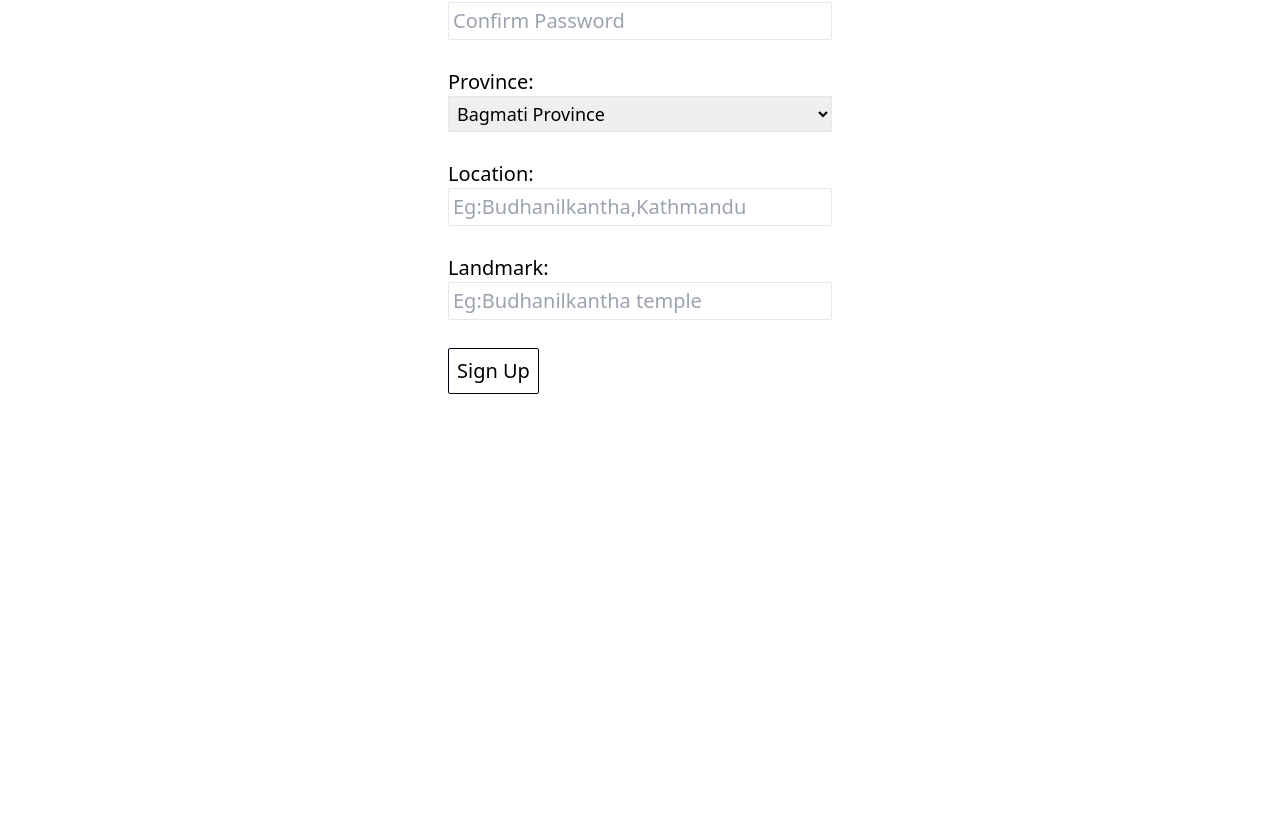
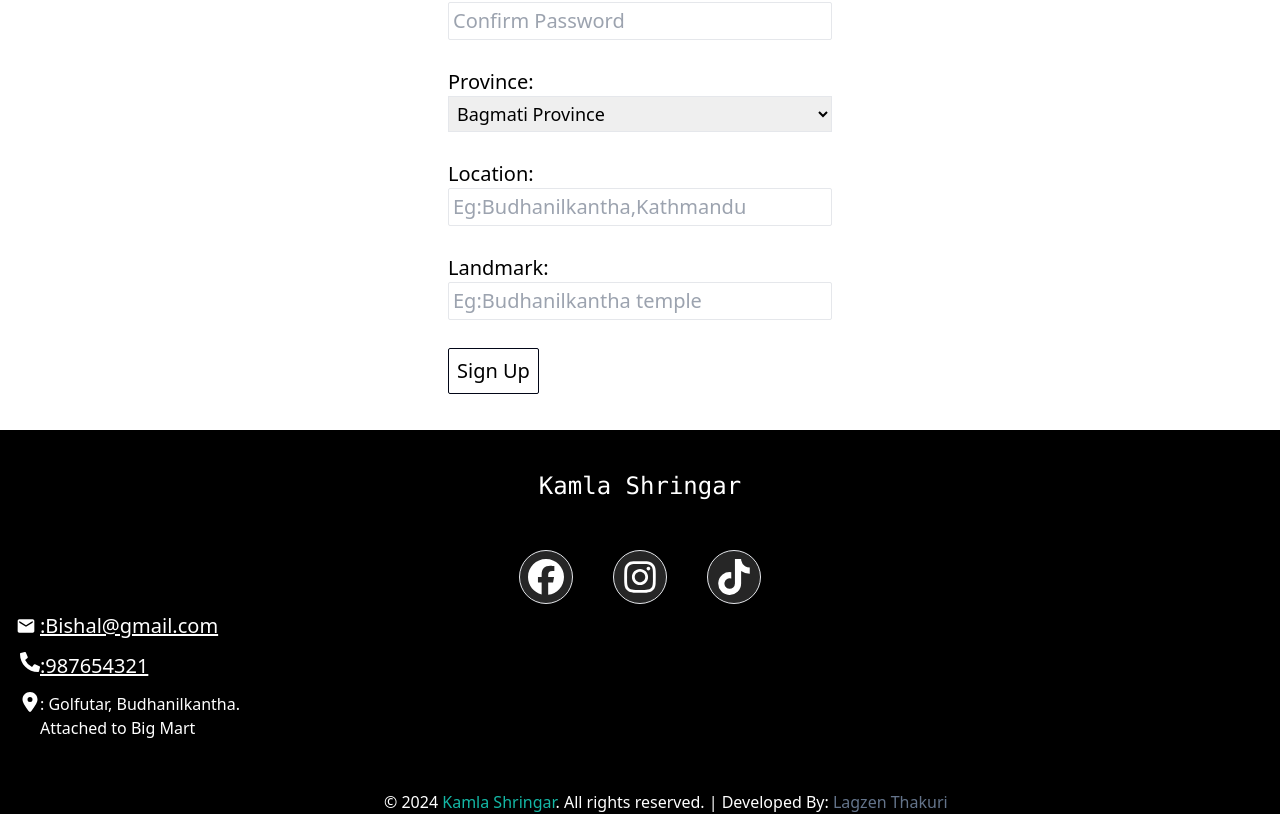
Before and after one commit to Luckyzen69/jewelleryStore, a React (Vite) app: page /signup in a window 1280 px wide. Shown: the part 544-1358 px from the top of the page. Before the commit the page ends 974 px from the top, so only its background shows below. Built offline with nearby package versions, Linux system fonts and the light colour scheme.

Commit message:
adding contact us

```diff
--- a/src/App.jsx
+++ b/src/App.jsx
@@ -3,6 +3,7 @@
 import Home from './components/home/home'
 import Login from './components/UserAuth/login'
 import SignUp from './components/UserAuth/SignUp'
+import ContactUs from './components/home/ContactUs'
 import './App.css'
 import { Route, Routes } from 'react-router-dom'
 function App() {
@@ -19,6 +20,7 @@
         </Routes>
 
       </div>
+      <ContactUs/>
     </>
   )
 }
--- /dev/null
+++ b/src/components/home/ContactUs.jsx
@@ -0,0 +1,29 @@
+import { FaFacebook,FaTiktok,FaInstagram } from "react-icons/fa6";
+import { MdEmail } from "react-icons/md";
+import { Link } from "react-router-dom";
+import { FaPhoneAlt } from "react-icons/fa";
+import { FaLocationDot } from "react-icons/fa6";
+
+
+export default function ContactUs(){
+    return(
+        <>
+        <div className="bg-black h-96 relative">
+            <h2 className="text-center text-2xl  font-mono text-white pt-10">Kamla Shringar</h2>
+        <div className="flex text-4xl space-x-10 justify-center text-white m-2 pt-10">
+        <Link to="/" className="border rounded-full p-2 bg-neutral-800"><FaFacebook className="hover:text-neutral-500" /></Link>
+        <Link to="/" className="border rounded-full p-2 bg-neutral-800"><FaInstagram className="hover:text-neutral-500" /></Link>
+        <Link to="/" className="border rounded-full p-2 bg-neutral-800"><FaTiktok className="hover:text-neutral-500" /></Link>
+        </div>
+
+        <div className="m-2 ">
+        <p className="text-white flex text-xl underline m-1 hover:text-neutral-600"><MdEmail className="m-1" />:Bishal@gmail.com</p>
+        <p className="text-white flex text-xl m-3 underline hover:text-neutral-600"><FaPhoneAlt />:987654321</p>
+        <p className="text-white flex m-3"><FaLocationDot className="text-xl"/>: Golfutar, Budhanilkantha. <br />Attached to  Big Mart</p>
+
+        <p className="text-white text-center absolute bottom-0 sm:left-20 lg:left-96" >© 2024 <span className="text-teal-500"> Kamla Shringar</span>. All rights reserved. | Developed By: <a href="https://lagzenthakuri.com.np/" target="blank" className="text-slate-500"> Lagzen Thakuri </a></p>
+        </div>
+        </div>
+        </>
+    )
+}
```
